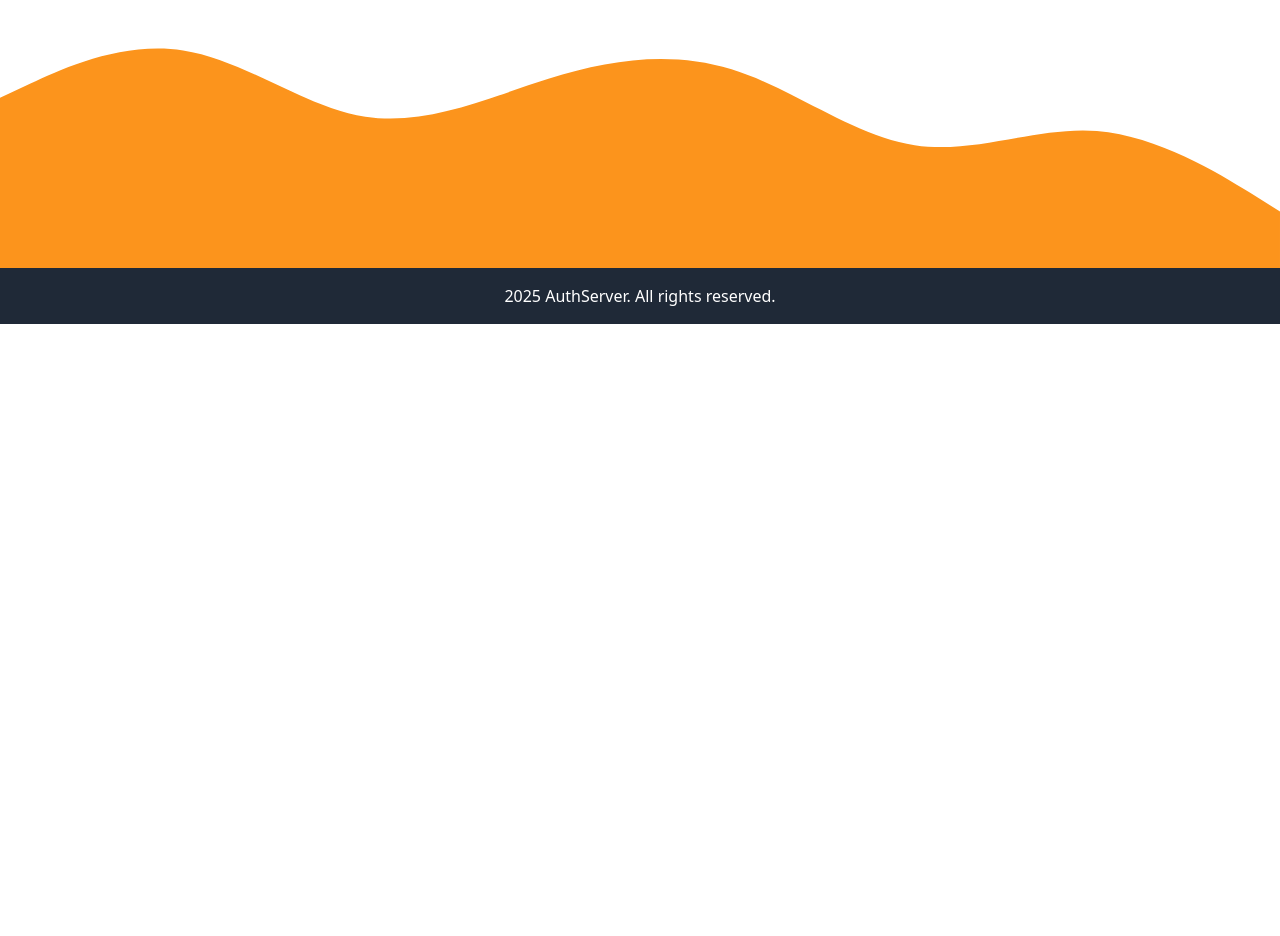
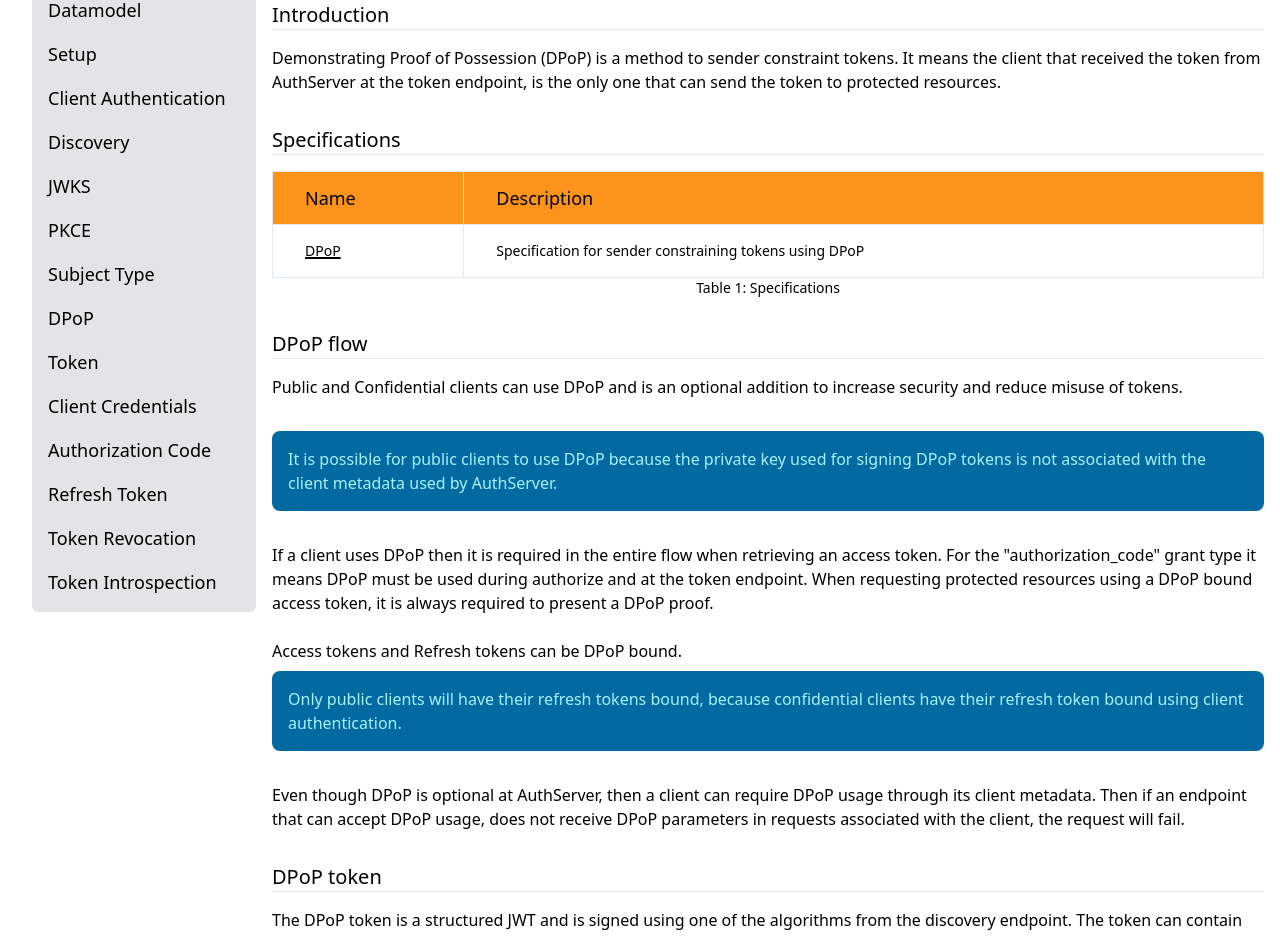
Before and after one commit to jokk-itu/authserver-framework, a SvelteKit app in the folder doc/: page /developer/dpop in a window 1280 px wide. Before the commit this address had no page. Shown: the part 160-1096 px from the top of the page. Before the commit the page ends 800 px from the top, so only its background shows below. Built offline with nearby package versions, Linux system fonts and the light colour scheme.

Commit message:
add: dpop page documentation

```diff
--- a/doc/src/links.ts
+++ b/doc/src/links.ts
@@ -25,6 +25,7 @@ export const developerLinks = [
     new DeveloperLink('JWKS', '/jwks'),
     new DeveloperLink('PKCE', '/pkce'),
     new DeveloperLink('Subject Type', '/subject-type'),
+    new DeveloperLink('DPoP', '/dpop'),
     new DeveloperLink('Token', '/token'),
     new DeveloperLink('Client Credentials', '/client-credentials'),
     new DeveloperLink('Authorization Code', '/authorization-code'),
--- /dev/null
+++ b/doc/src/routes/developer/dpop/+page.svelte
@@ -0,0 +1,157 @@
+<script lang="ts">
+    import CodeBlock from "../../../components/CodeBlock.svelte";
+    import InformationBanner from "../../../components/InformationBanner.svelte";
+    import PageTitle from "../../../components/PageTitle.svelte";
+    import Section from "../../../components/Section.svelte";
+    import Table from "../../../components/Table.svelte";
+    import { RowCellDefinition } from "../../../table";
+
+    let specificationHeaders: string[] = ["Name", "Description"];
+    let specificationRows: RowCellDefinition[][] = [
+        [ new RowCellDefinition("DPoP", "https://datatracker.ietf.org/doc/html/rfc9449"), new RowCellDefinition("Specification for sender constraining tokens using DPoP") ],
+    ];
+
+    let dPoPTokenHeaders: string[] = ["Name", "Description"];
+    let dPoPTokenFields: RowCellDefinition[][] = [
+        [ new RowCellDefinition("htm"), new RowCellDefinition("HTTP method used at the request. This is a required claim.") ],
+        [ new RowCellDefinition("htu"), new RowCellDefinition("HTTP absolute URL used at the request. This is a required claim.") ],
+        [ new RowCellDefinition("nonce"), new RowCellDefinition("Server provided nonce. This is a required claim.") ],
+        [ new RowCellDefinition("ath"), new RowCellDefinition("Hash of the access token that is bound to the DPoP token. This is a required claim when requests use the bound access token.") ],
+        [ new RowCellDefinition("jwk"), new RowCellDefinition("Public JsonWebKey used to verify the signature of the DPoP token. This is a required header.") ],
+        [ new RowCellDefinition("typ"), new RowCellDefinition("Type of JsonWebToken. This is a required header and must be dpop+jwt.") ],
+        [ new RowCellDefinition("jti"), new RowCellDefinition("Unique identifier of the DPoP token. This is a required claim.") ],
+        [ new RowCellDefinition("exp"), new RowCellDefinition("Unix timestamp when the DPoP token expires. This is a required claim.") ],
+        [ new RowCellDefinition("iat"), new RowCellDefinition("Unix timestamp when the DPoP token was issued. This is a required claim.") ],
+        [ new RowCellDefinition("nbf"), new RowCellDefinition("Unix timestamp when the DPoP token is active from. This is a required claim.") ],
+    ];
+</script>
+
+<svelte:head>
+	<title>DPoP</title>
+</svelte:head>
+
+<PageTitle title="DPoP" />
+<Section title="Introduction">
+    <p>
+        Demonstrating Proof of Possession (DPoP) is a method to sender constraint tokens.
+        It means the client that received the token from AuthServer at the token endpoint,
+        is the only one that can send the token to protected resources.
+    </p>
+</Section>
+<Section title="Specifications">
+    <Table title="Specifications" tableNumber={1} headers={specificationHeaders} rowCellDefinitions={specificationRows} />
+</Section>
+<Section title="DPoP flow">
+    <p>
+        Public and Confidential clients can use DPoP and is an optional addition to increase security and reduce misuse of tokens.
+    </p>
+    <br>
+    <InformationBanner>
+        It is possible for public clients to use DPoP
+        because the private key used for signing DPoP tokens is not associated with the client metadata used by AuthServer.
+    </InformationBanner>
+    <br>
+    <p>
+        If a client uses DPoP then it is required in the entire flow when retrieving an access token.
+        For the "authorization_code" grant type it means DPoP must be used during authorize and at the token endpoint.
+        When requesting protected resources using a DPoP bound access token, it is always required to present a DPoP proof.
+    </p>
+    <br>
+    <p>Access tokens and Refresh tokens can be DPoP bound.</p>
+    <InformationBanner>
+        Only public clients will have their refresh tokens bound,
+        because confidential clients have their refresh token bound using client authentication.
+    </InformationBanner>
+    <br>
+    <p>
+        Even though DPoP is optional at AuthServer, then a client can require DPoP usage through its client metadata.
+        Then if an endpoint that can accept DPoP usage, does not receive DPoP parameters in requests associated with the client,
+        the request will fail.
+    </p>
+</Section>
+<Section title="DPoP token">
+    <p>
+        The DPoP token is a structured JWT and is signed using one of the algorithms from the discovery endpoint.
+        The token can contain the fields in table 2.
+    </p>
+    <br>
+    <Table title="DPoP token fields" tableNumber={2} headers={dPoPTokenHeaders} rowCellDefinitions={dPoPTokenFields} />
+    <br>
+    <p>The following JSON example shows a base64 decoded DPoP token sent to the token endpoint.</p>
+    <br>
+    <CodeBlock>
+        {`
+{
+  "typ": "dpop+jwt",
+  "alg": "ES256",
+  "jwk":
+  {
+    "kty": "EC",
+    "x": "l8tFrhx-34tV3hRICRDY9zCkDlpBhF42UQUfWVAWBFs",
+    "y": "9VE4jf_Ok_o64zbTTlcuNJajHmt6v9TDVrU0CdvGRDA",
+    "crv": "P-256"
+  }
+}
+.
+{
+  "jti": "b1a4262d-89fb-4d5a-b662-f1b637241a88",
+  "htm": "POST",
+  "htu": "https://idp.authserver.dk/connect/token",
+  "nonce": "eyJ7S_zG.eyJH0-Z.HX4w-7v",
+  "iat": 1562262616,
+  "nbf": 1562262616,
+  "exp": 1562262676
+}
+        `}
+    </CodeBlock>
+    <br>
+    <p>The following JSON example shows a base64 decoded DPoP token sent to a protected resource.</p>
+    <CodeBlock>
+        {`
+{
+  "typ": "dpop+jwt",
+  "alg": "ES256",
+  "jwk":
+  {
+    "kty": "EC",
+    "x": "l8tFrhx-34tV3hRICRDY9zCkDlpBhF42UQUfWVAWBFs",
+    "y": "9VE4jf_Ok_o64zbTTlcuNJajHmt6v9TDVrU0CdvGRDA",
+    "crv": "P-256"
+  }
+}
+.
+{
+  "jti": "b1a4262d-89fb-4d5a-b662-f1b637241a88",
+  "htm": "GET",
+  "htu": "https://api.authserver.dk/data",
+  "nonce": "eyJ7S_zG.eyJH0-Z.HX4w-7v",
+  "ath":"fUHyO2r2Z3DZ53EsNrWBb0xWXoaNy59IiKCAqksmQEo",
+  "iat": 1562262616,
+  "nbf": 1562262616,
+  "exp": 1562262676
+}
+        `}
+    </CodeBlock>
+</Section>
+<Section title="DPoP nonce">
+    <p>
+        The DPoP nonce is generated by the server and is used to make sure DPoP tokens cannot be made for the future,
+        if the private key is leaked.
+    </p>
+    <p>The DPoP nonce is provided through error responses, when a DPoP token contains a missing nonce or a stale nonce.</p>
+    <p>The lifetime of DPoP nonces are controlled by the client through its metadata.</p>
+    <p>An example of a response containing a DPoP nonce can be seen below.</p>
+    <CodeBlock>
+        {`
+HTTP/1.1 400 Bad Request
+Content-Type: application/json;charset=UTF-8
+Cache-Control: no-cache, no-store
+DPoP-Nonce: eyJ7S_zG.eyJH0-Z.HX4w-7v
+
+{
+  "error": "use_dpop_nonce",
+  "error_description": "nonce is required for dpop"
+}
+        `}
+    </CodeBlock>
+</Section>
```
